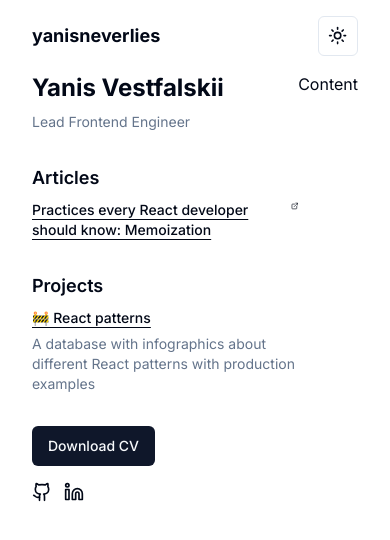
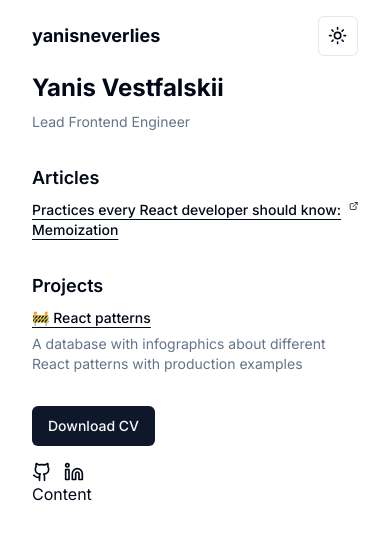
Before and after one commit to westfalensgod/lucker, a Next.js app: page / in a window 390 px wide. Shown: the top 540 px of the page. Built offline with nearby package versions, Linux system fonts and the light colour scheme; no server answers.

Commit message:
chore: rm test keys

```diff
--- a/app/page.tsx
+++ b/app/page.tsx
@@ -3,7 +3,7 @@ import {CVButton} from "@/components/cv-button";
 
 export default function Home() {
     return (
-        <main className="flex container">
+        <main className="sm:flex container">
             <aside className="flex-col">
                 <section className="mb-8">
                     <h1 className="text-2xl font-bold mb-2">Yanis Vestfalskii</h1>
```
Also changed, not shown: 2 other files (tests, documents, lock files or other folders).
